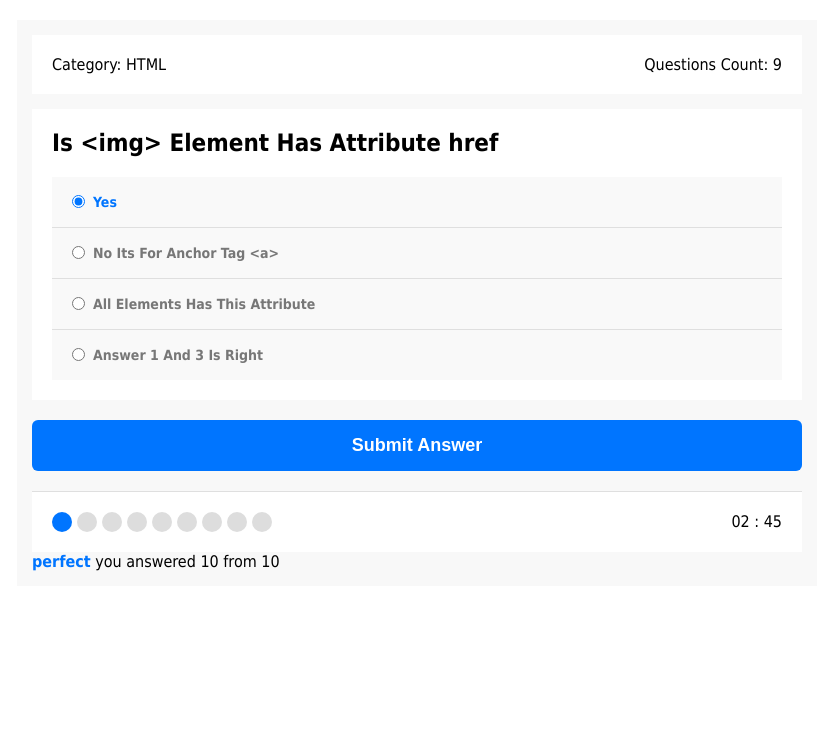
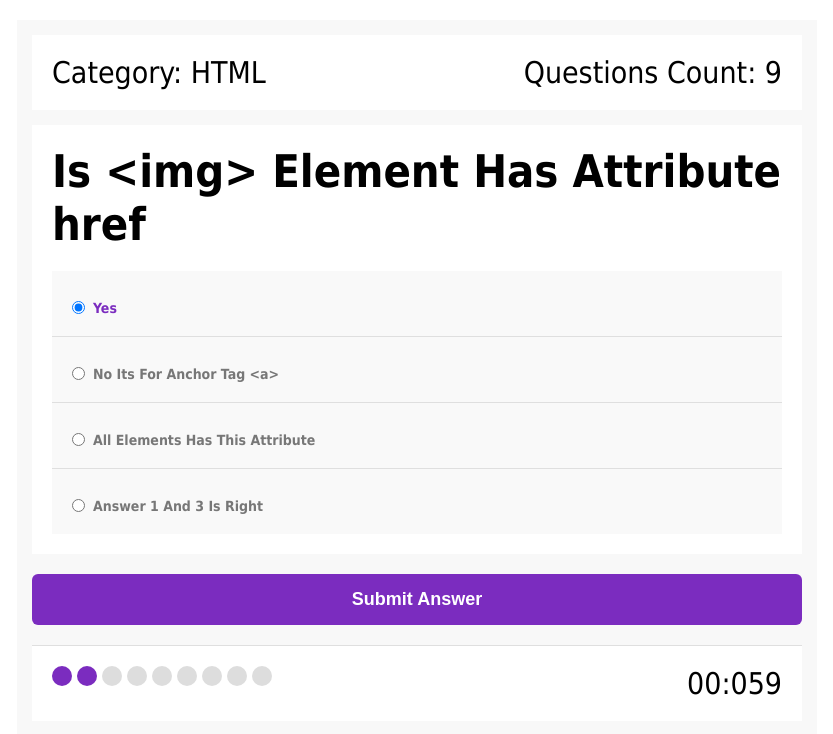
Before and after one commit to MennaHamadaElsba3i/Quiz-App, a plain HTML site: page insex.html in a window 1280 px wide. Both pictures are taken after a click on the button "Submit Answer". Shown: the whole page, without its empty margins (223-1056 px from the left). Drawn offline with Linux system fonts and the light colour scheme.

Commit message:
Some Updates Was addes

```diff
--- a/app.js
+++ b/app.js
@@ -4,9 +4,13 @@ let mainbulletscontainer = document.querySelector('.bullets .spans');
 let quezErea = document.querySelector('.quiz-area');
 let ansarea = document.querySelector('.answers-area');
 let supbutton = document.querySelector('.submit-button');
+let resContainer = document.querySelector('.results');
+let coundownelment = document.querySelector('.countdown');
 
 let currentIndex = 0;
 let rightAns = 0;
+let counterinterval;
+
 function getques() {
      let myreq = new XMLHttpRequest();
      myreq.onreadystatechange = function () {  // لما حالة الريكويست تتغير هنبدا نتشيك على الريدي ستيت اللي هي حالة الريكويست
@@ -18,14 +22,18 @@ function getques() {
                let quescount = quesobjs.length;
                createpullets(quescount);
                addquesdata(quesobjs[currentIndex], quescount);
-               supbutton, onclick = () => {
-                    let rightAns = quesobjs[currentIndex].right_answer;
-                    //نزود الاندكس
+               countdown(60, quescount);
+               supbutton.onclick = () => {
+                    let theRightAnswer = quesobjs[currentIndex].right_answer;
                     currentIndex++;
-                    checkAns(rightAns, quescount);
+                    checkAns(theRightAnswer, quescount);
                     quezErea.innerHTML = "";
                     ansarea.innerHTML = "";
                     addquesdata(quesobjs[currentIndex], quescount);
+                    handlebullets();
+                    clearInterval(counterinterval)
+                    countdown(60, quescount);
+                    showResults(quescount);
                }
           }
      }
@@ -47,6 +55,7 @@ function createpullets(num) {
 }
 
 function addquesdata(obj, count) {
+     if (currentIndex < count) {
           // اول حاجه هنكريت السؤال
           let quesTitle = document.createElement("h2");
           let quesText = document.createTextNode(obj['title']);
@@ -64,18 +73,20 @@ function addquesdata(obj, count) {
                radioAns.id = `answer_${i}`;
                radioAns.dataset.answer = obj[`answer_${i}`];
 
-          let thelabel = document.createElement('label');
-          thelabel.htmlFor = `answer_${i}`;
-          let lebelText = document.createTextNode(obj[`answer_${i}`]);
                if (i === 1) {
                     radioAns.checked = true;
                }
 
+               let thelabel = document.createElement('label');
+               thelabel.htmlFor = `answer_${i}`;
+               let lebelText = document.createTextNode(obj[`answer_${i}`]);
+
+
                thelabel.appendChild(lebelText);
-
                mainansdiv.appendChild(radioAns);
                mainansdiv.appendChild(thelabel);
                ansarea.appendChild(mainansdiv);
+          }
      }
 }
 
@@ -91,3 +102,54 @@ function checkAns(rans, count) {
           rightAns++;
      }
 }
+
+function handlebullets() {
+     let bulspan = document.querySelectorAll('.bullets .spans span');
+     let arrayofspan = Array.from(bulspan);
+     arrayofspan.forEach((span, index) => {
+          if (currentIndex === index) {
+               span.classList.add("on");
+          }
+     })
+}
+
+function showResults(count) {
+     let thereslts;
+     if (currentIndex === count) {  // هنا معناه ان الاسئلة خلصت ف اظهرلي النتايج
+          quezErea.remove();
+          ansarea.remove();
+          supbutton.remove();
+          mainbullets.remove();
+
+          if (rightAns > (count / 2) && rightAns < count) {
+               thereslts = `<span class="good">Good</span> ${rightAns} from ${count}Is Good`
+          }
+          else if (rightAns === count) {
+               thereslts = `<span class="perfect">perfect</span> All Answers Is Good`
+          }
+          else {
+               thereslts = `<span class="bad">bad</span> ${rightAns} from ${count}`
+          }
+          resContainer.innerHTML = thereslts;
+     }
+}
+
+function countdown(duaration, count) {
+     if (currentIndex < count) {
+          let mins, secs;
+          counterinterval = setInterval(() => {
+               mins = parseInt(duaration / 60); //هو دلوقتي ممكن يديني 150 ثانية لما بنقسمها على الستي مش بتقبل وبتطلع عدد صحيح طيب لو مطلعتش عدد صحيح هاخد العشري ده هو الثواني
+               secs = parseInt(duaration % 60);
+
+               mins = mins < 10 ? `0${mins}` : mins;  // 00:00
+               secs = mins < 10 ? `0${secs}` : secs;
+
+               coundownelment.innerHTML = `${mins}:${secs}`;
+
+               if (--duaration < 0) {
+                    clearInterval(counterinterval);
+                    supbutton.click();
+               }
+          }, 1000);
+     }
+}
--- a/insex.html
+++ b/insex.html
@@ -26,11 +26,9 @@
                     <div class="spans">
                     </div>
                     <div class="countdown">
-                         <span class="mins">02</span> : <span class="secs">45</span>
                     </div>
                </div>
                <div class="results">
-                    <span class="perfect">perfect</span> you answered 10 from 10
                </div>
           </div>
           <script src="app.js"></script>
--- a/style.css
+++ b/style.css
@@ -4,6 +4,7 @@
 
 body {
      font-family: Tahoma, Arial;
+     font-size: 30px;
 }
 
 .quiz-app {
@@ -53,7 +54,7 @@ body {
 }
 
 .quiz-app .answers-area .answer input[type="Radio"]:checked+label {
-     color: #0075ff;
+     color: #7B2CBF;
 }
 
 .quiz-app .answers-area .answer label {
@@ -67,7 +68,7 @@ body {
 }
 
 .quiz-app .submit-button {
-     background-color: #0075ff;
+     background-color: #7B2CBF;
      display: block;
      width: 100%;
      padding: 15px;
@@ -105,7 +106,7 @@ body {
 }
 
 .quiz-app .bullets .spans span.on {
-     background-color: #0075ff;
+     background-color: #7B2CBF;
 }
 
 .quiz-app .results span {
@@ -121,5 +122,12 @@ body {
 }
 
 .quiz-app .results span.perfect {
-     color: #0075ff;
+     color: #7B2CBF;
 }
+.results {
+     padding: 20px;
+     text-align: center;
+     font-weight: bold;
+     margin-top: 20px;
+     background-color: white;
+}
```
Also changed, not shown: 2 other files. Lines whose indentation alone changed are shown as unchanged.
